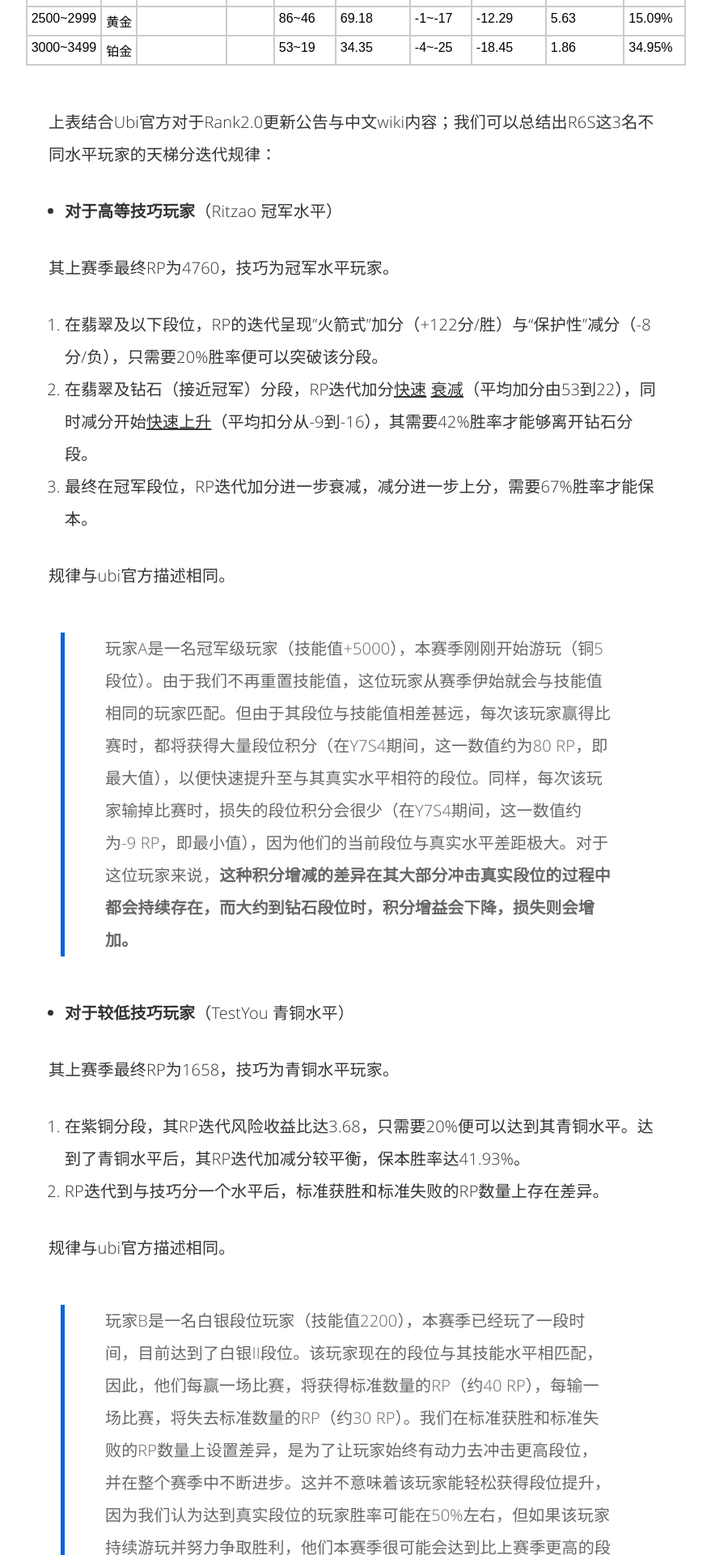
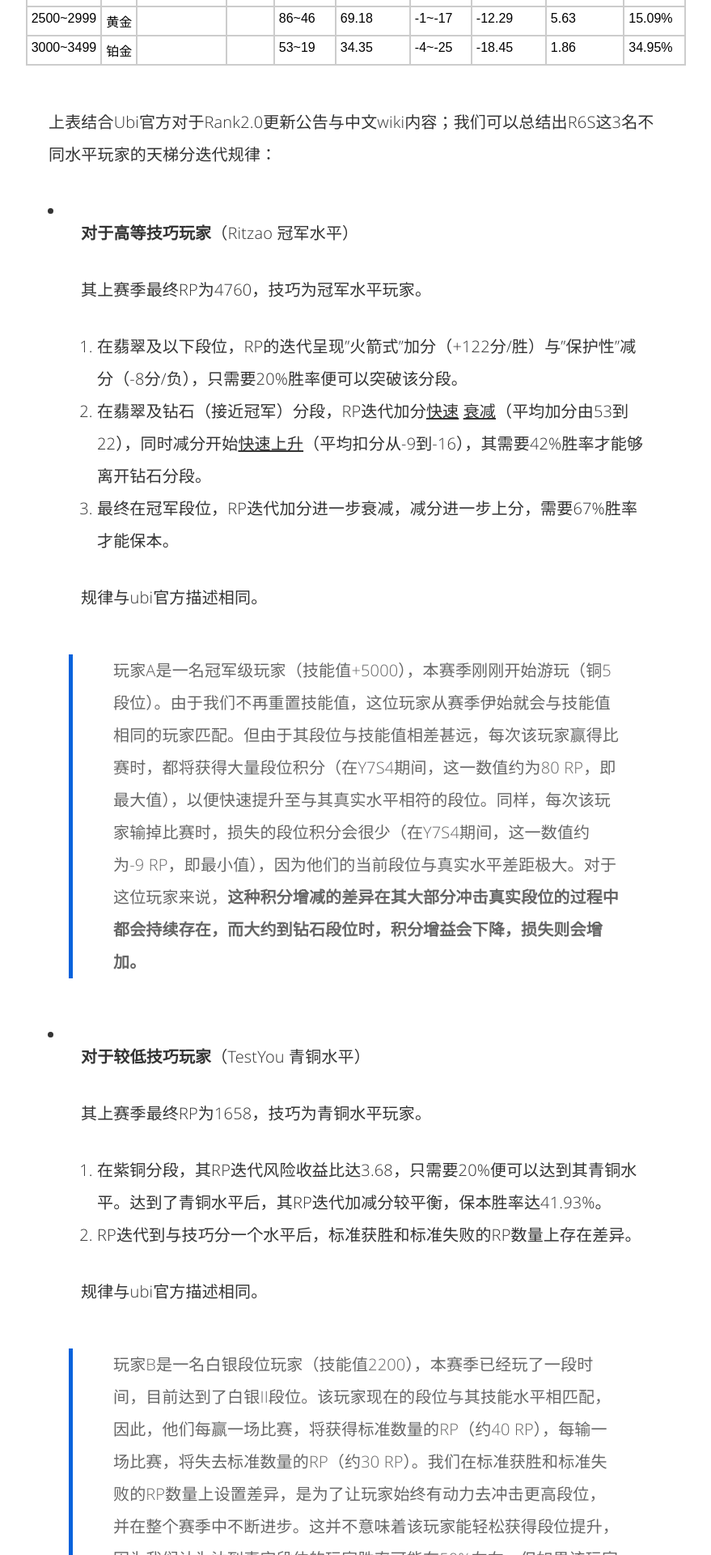
Before and after one commit to Junsonli/Junsonli.github.io, a Jekyll site: the page built from _posts/2026-03-25-r6s-rating-system-design.md, in a window 1280 px wide. Shown: the part 3472-5392 px from the top of the page at 81% size, without its empty margins (200-1079 px from the left). Built offline with Jekyll 4.4.1, drawn with Linux system fonts in a browser that asks for light colours; comment, search, counter and statistics services are not loaded; some of the changed text lies outside the part shown.

Commit message:
refactor(rating): convert HTML ol to kramdown markdown lists, add ol margin-top

```diff
--- a/_posts/2026-03-25-r6s-rating-system-design.md
+++ b/_posts/2026-03-25-r6s-rating-system-design.md
@@ -94,32 +94,32 @@
 上表结合Ubi官方对于Rank2.0更新公告与中文wiki内容；我们可以总结出R6S这3名不同水平玩家的天梯分迭代规律：
 * **对于高等技巧玩家**（Ritzao 冠军水平）
 
-其上赛季最终RP为4760，技巧为冠军水平玩家。
-1. 在翡翠及以下段位，RP的迭代呈现"火箭式"加分（+122分/胜）与“保护性”减分（-8分/负），只需要20%胜率便可以突破该分段。
-2. 在翡翠及钻石（接近冠军）分段，RP迭代加分<u>快速</u> <u>衰减</u>（平均加分由53到22），同时减分开始<u>快速上升</u>（平均扣分从-9到-16），其需要42%胜率才能够离开钻石分段。
-3. 最终在冠军段位，RP迭代加分进一步衰减，减分进一步上分，需要67%胜率才能保本。
+  其上赛季最终RP为4760，技巧为冠军水平玩家。
+  1. 在翡翠及以下段位，RP的迭代呈现"火箭式"加分（+122分/胜）与"保护性"减分（-8分/负），只需要20%胜率便可以突破该分段。
+  2. 在翡翠及钻石（接近冠军）分段，RP迭代加分<u>快速</u> <u>衰减</u>（平均加分由53到22），同时减分开始<u>快速上升</u>（平均扣分从-9到-16），其需要42%胜率才能够离开钻石分段。
+  3. 最终在冠军段位，RP迭代加分进一步衰减，减分进一步上分，需要67%胜率才能保本。
 
-规律与ubi官方描述相同。
-> 玩家A是一名冠军级玩家（技能值+5000），本赛季刚刚开始游玩（铜5段位）。由于我们不再重置技能值，这位玩家从赛季伊始就会与技能值相同的玩家匹配。但由于其段位与技能值相差甚远，每次该玩家赢得比赛时，都将获得大量段位积分（在Y7S4期间，这一数值约为80 RP，即最大值），以便快速提升至与其真实水平相符的段位。同样，每次该玩家输掉比赛时，损失的段位积分会很少（在Y7S4期间，这一数值约为-9 RP，即最小值），因为他们的当前段位与真实水平差距极大。对于这位玩家来说，**这种积分增减的差异在其大部分冲击真实段位的过程中都会持续存在，而大约到钻石段位时，积分增益会下降，损失则会增加。**
+  规律与ubi官方描述相同。
+  > 玩家A是一名冠军级玩家（技能值+5000），本赛季刚刚开始游玩（铜5段位）。由于我们不再重置技能值，这位玩家从赛季伊始就会与技能值相同的玩家匹配。但由于其段位与技能值相差甚远，每次该玩家赢得比赛时，都将获得大量段位积分（在Y7S4期间，这一数值约为80 RP，即最大值），以便快速提升至与其真实水平相符的段位。同样，每次该玩家输掉比赛时，损失的段位积分会很少（在Y7S4期间，这一数值约为-9 RP，即最小值），因为他们的当前段位与真实水平差距极大。对于这位玩家来说，**这种积分增减的差异在其大部分冲击真实段位的过程中都会持续存在，而大约到钻石段位时，积分增益会下降，损失则会增加。**
 
 * **对于较低技巧玩家**（TestYou 青铜水平）
 
-其上赛季最终RP为1658，技巧为青铜水平玩家。
-1. 在紫铜分段，其RP迭代风险收益比达3.68，只需要20%便可以达到其青铜水平。达到了青铜水平后，其RP迭代加减分较平衡，保本胜率达41.93%。
-2. RP迭代到与技巧分一个水平后，标准获胜和标准失败的RP数量上存在差异。
+  其上赛季最终RP为1658，技巧为青铜水平玩家。
+  1. 在紫铜分段，其RP迭代风险收益比达3.68，只需要20%便可以达到其青铜水平。达到了青铜水平后，其RP迭代加减分较平衡，保本胜率达41.93%。
+  2. RP迭代到与技巧分一个水平后，标准获胜和标准失败的RP数量上存在差异。
 
-规律与ubi官方描述相同。
-> 玩家B是一名白银段位玩家（技能值2200），本赛季已经玩了一段时间，目前达到了白银II段位。该玩家现在的段位与其技能水平相匹配，因此，他们每赢一场比赛，将获得标准数量的RP（约40 RP），每输一场比赛，将失去标准数量的RP（约30 RP）。我们在标准获胜和标准失败的RP数量上设置差异，是为了让玩家始终有动力去冲击更高段位，并在整个赛季中不断进步。这并不意味着该玩家能轻松获得段位提升，因为我们认为达到真实段位的玩家胜率可能在50%左右，但如果该玩家持续游玩并努力争取胜利，他们本赛季很可能会达到比上赛季更高的段位，从而获得更多奖励！
+  规律与ubi官方描述相同。
+  > 玩家B是一名白银段位玩家（技能值2200），本赛季已经玩了一段时间，目前达到了白银II段位。该玩家现在的段位与其技能水平相匹配，因此，他们每赢一场比赛，将获得标准数量的RP（约40 RP），每输一场比赛，将失去标准数量的RP（约30 RP）。我们在标准获胜和标准失败的RP数量上设置差异，是为了让玩家始终有动力去冲击更高段位，并在整个赛季中不断进步。这并不意味着该玩家能轻松获得段位提升，因为我们认为达到真实段位的玩家胜率可能在50%左右，但如果该玩家持续游玩并努力争取胜利，他们本赛季很可能会达到比上赛季更高的段位，从而获得更多奖励！
 
 * **对于中等技巧玩家**（Blessssu.Mas  翡翠水平）
 
-其上赛季最终RP为3536，技巧为翡翠水平玩家。
-1. 在黄金及以下段位，RP的迭代呈现"火箭式"加分（+119分/胜）与“保护性”减分（-8分/负），只需要20%胜率便可以突破该分段。
-2. 黄金至铂金段位，RP迭代规律快速发生快速变化，加分<u>快速衰减</u>（平均加分由69到34），同时减分开始<u>快速上升</u>（平均扣分从-12到-18），保本胜率也提升到了30%+。
-3. 预估在翡翠段位，其保本胜率在40%\~50%。
+  其上赛季最终RP为3536，技巧为翡翠水平玩家。
+  1. 在黄金及以下段位，RP的迭代呈现"火箭式"加分（+119分/胜）与"保护性"减分（-8分/负），只需要20%胜率便可以突破该分段。
+  2. 黄金至铂金段位，RP迭代规律快速发生快速变化，加分<u>快速衰减</u>（平均加分由69到34），同时减分开始<u>快速上升</u>（平均扣分从-12到-18），保本胜率也提升到了30%+。
+  3. 预估在翡翠段位，其保本胜率在40%\~50%。
 
 * **总结**<br>
-R6S的RP迭代规律：ΔRP与\|MMR-RP\|正相关。
+  R6S的RP迭代规律：ΔRP与\|MMR-RP\|正相关。
   * **低分胜利加分多，失败扣分少；高分胜利加分相对少，失败扣分相对多。**&#x4D;MR与PR差距越大，胜利时获得的RP加分越多，失败时扣除的RP越少；当RP收敛至与技巧水平基本匹配后RP加减分幅度趋于稳定，进入稳定区间。
   * **扣分加分存在明显上下限**。
 
@@ -145,11 +145,9 @@
 随着对局场次的累积，玩家 RP 整体呈现向 MMR 逐步收敛的趋势，二者差值 ∣MMR−RP∣ 随对局进行总体减小。因此，比赛场次的递增可近似视为 ∣MMR−RP∣ 的逐步缩小。
 
 基于此，可将上述散点图进一步抽象为下图，该图完整保留了ΔRP随 ∣MMR−RP∣ 迭代的核心特征:
-<ol style="margin-top:0.3em">
-  <li>存在上下边界</li>
-  <li>S型曲线，中间陡峭两端平缓（在Ritzao玩家数据上最为明显）</li>
-  <li>ΔRP与玩家真实技巧和当前RP的差值呈正相关关系</li>
-</ol>
+1. 存在上下边界
+2. S型曲线，中间陡峭两端平缓（在Ritzao玩家数据上最为明显）
+3. ΔRP与玩家真实技巧和当前RP的差值呈正相关关系
 ![S型概念图](/assets/img/posts/r6s-rating/image9.png)
 
 那么对于这样的曲线，本文给出的定性公式如下：
@@ -226,54 +224,57 @@
 
 1. **赛前——修正组排算法**
 
-在计算队伍表现时，为组排玩家表现的聚合计算添加**协同系数**<br>
-* 随组排队伍规模变大，修正量应该越来越大。例：2人组排为1.03，3人组排为1.05，4人组排为1.07，5人组排为1.10。
-* 根据分段上升，修正量应该越来越大。例：青铜组排为1.02，铂金组排为1.03，钻石组排为1.04，大师组排为1.07。
+    在计算队伍表现时，为组排玩家表现的聚合计算添加**协同系数**
 
-纯单排对局表现计算：
+    * 随组排队伍规模变大，修正量应该越来越大。例：2人组排为1.03，3人组排为1.05，4人组排为1.07，5人组排为1.10。
+    * 根据分段上升，修正量应该越来越大。例：青铜组排为1.02，铂金组排为1.03，钻石组排为1.04，大师组排为1.07。
 
-$$
-P_X \sim \mathcal{N}\!\left(
- \sum_{i \in A} w_i \cdot P_i
-,
-\sum_{i \in A} w_i \cdot \sigma_i^2
-+\beta^2
-\right)$$
+    纯单排对局表现计算：
 
-组排对局表现计算：
+    $$
+    P_X \sim \mathcal{N}\!\left(
+     \sum_{i \in A} w_i \cdot P_i
+    ,
+    \sum_{i \in A} w_i \cdot \sigma_i^2
+    +\beta^2
+    \right)$$
 
-$$
-P_Y \sim \mathcal{N}\!\left(
-\mathbf{K}\cdot\sum_{j \in B} w_j \cdot P_j +
-\sum_{i \in A} w_i \cdot P_i
-,
-\sum_{j \in B} w_j \cdot \sigma_j^2 +
-\sum_{i \in A} w_i \cdot \sigma_i^2
-+\beta^2
-\right)$$
+    组排对局表现计算：
 
-$$A$$由单排玩家组成，$$B$$由组排玩家组成；$$K$$为协同系数。
+    $$
+    P_Y \sim \mathcal{N}\!\left(
+    \mathbf{K}\cdot\sum_{j \in B} w_j \cdot P_j +
+    \sum_{i \in A} w_i \cdot P_i
+    ,
+    \sum_{j \in B} w_j \cdot \sigma_j^2 +
+    \sum_{i \in A} w_i \cdot \sigma_i^2
+    +\beta^2
+    \right)$$
+
+    $$A$$由单排玩家组成，$$B$$由组排玩家组成；$$K$$为协同系数。
 
 2. **赛前——镜像队伍优先+分池匹配**
 
-* 匹配队伍优先
+    * 匹配队伍优先
 
-组排对局优先匹配同样人数的镜像组排队伍，其次匹配其他人数的组排队伍组合，匹配纯单排对手优先级最次。<br>
-以5黑车为例，其匹配对手队伍优先级：
+      组排对局优先匹配同样人数的镜像组排队伍，其次匹配其他人数的组排队伍组合，匹配纯单排对手优先级最次。<br>
+      以5黑车为例，其匹配对手队伍优先级：
 
-<p align="center">5黑    ＞    4+1    ＞    3+2    ＞    2+2+1    ＞    1+1+1+1+1</p>
+      <p align="center">5黑    ＞    4+1    ＞    3+2    ＞    2+2+1    ＞    1+1+1+1+1</p>
 
-* 分组分池匹配
+    * 分组分池匹配
 
-在匹配界面增加【绝对单排】功能。将最大排位池分为两个，再在两个池子内进行分桶匹配。<br>
-单排玩家可自由选择，保护单排玩家体验的同时也保证了组排玩家对阵组排玩家的对局体验。
+      在匹配界面增加【绝对单排】功能。将最大排位池分为两个，再在两个池子内进行分桶匹配。<br>
+      单排玩家可自由选择，保护单排玩家体验的同时也保证了组排玩家对阵组排玩家的对局体验。
 
 3. **赛中——优化沟通系统**
 
-通过优化局内信息沟通机制，如：<br>
-  - 更强的局内信号功能（更适配的轮盘信息，更直观的标记信息。例：APEX的中键标记）
-  - 队友死亡系统自动播报死亡地点功能（向单排玩家更快地同步信息，例:XXX于YYY地点被击败）
+    通过优化局内信息沟通机制，如：
 
-其他机制防止特殊情况下单排玩家体验下降，如：<br>
-  - 踢出玩家：4黑+1单排情况下，4黑玩家无法“踢出玩家”
-  - 投降机制：4黑+1单排情况下，投降需全票赞成
+    - 更强的局内信号功能（更适配的轮盘信息，更直观的标记信息。例：APEX的中键标记）
+    - 队友死亡系统自动播报死亡地点功能（向单排玩家更快地同步信息，例:XXX于YYY地点被击败）
+
+    其他机制防止特殊情况下单排玩家体验下降，如：
+
+    - 踢出玩家：4黑+1单排情况下，4黑玩家无法"踢出玩家"
+    - 投降机制：4黑+1单排情况下，投降需全票赞成
--- a/assets/css/main.css
+++ b/assets/css/main.css
@@ -1113,7 +1113,8 @@
  }
  .post-content ul,
  .post-content ol{
-     padding-left:2.5rem
+     padding-left:2.5rem;
+     margin-top:0.3em
  }
  .post-content ul.post-list{
      padding:0;
```
